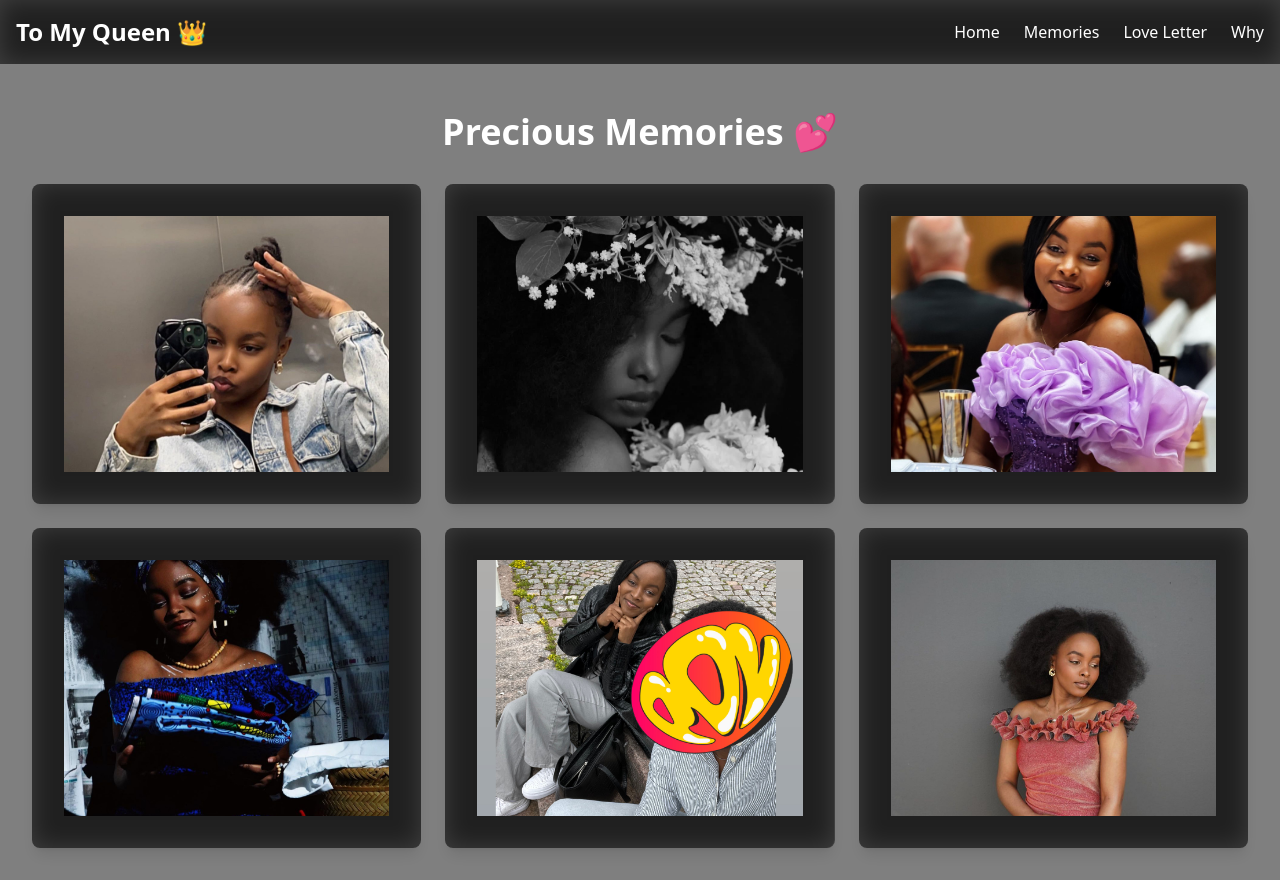
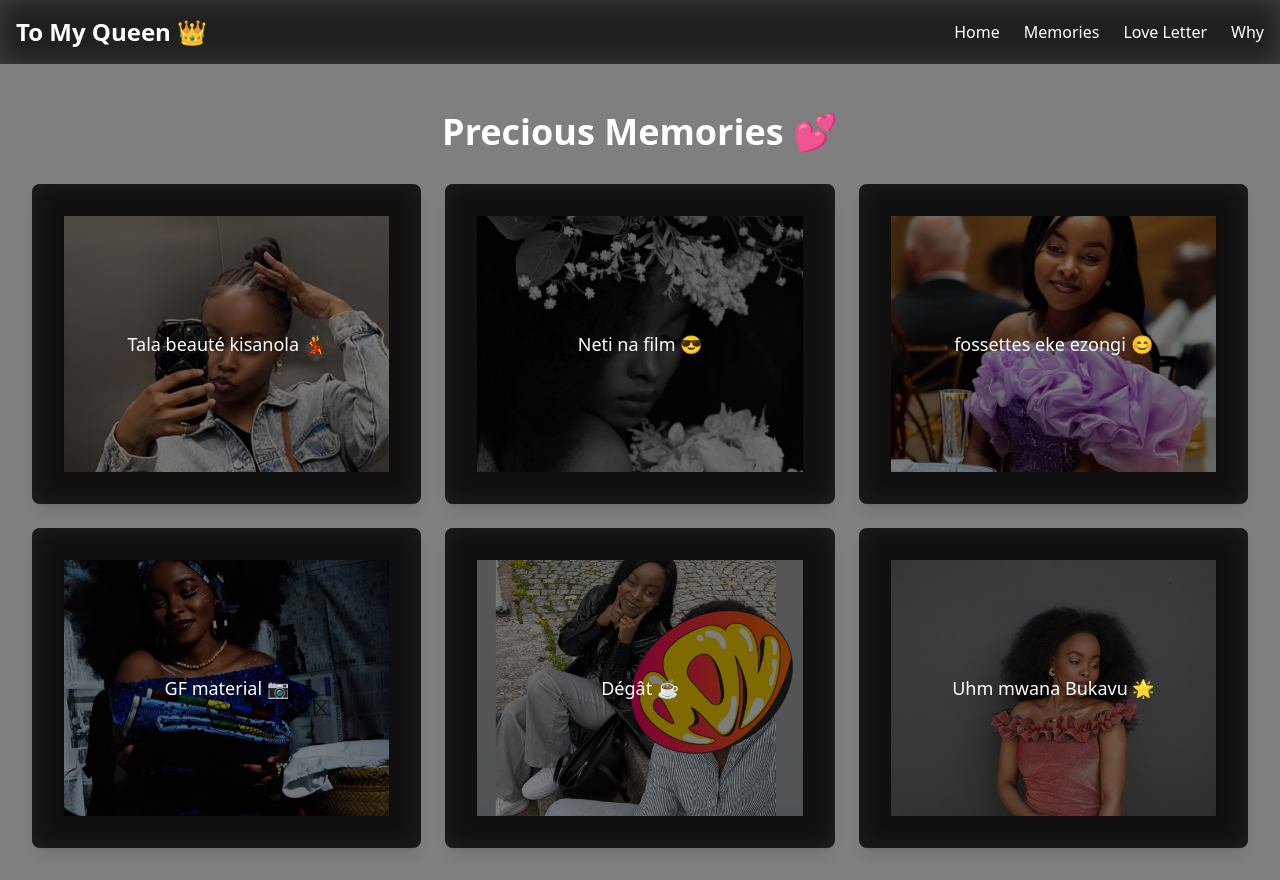
Before and after one commit to Jonathannd03/valentine-surprise, a Nuxt app: page /memories in a window 1280 px wide. Built offline with nearby package versions, Linux system fonts and the light colour scheme.

Commit message:
pushing the valentine website to its remote repo

```diff
--- a/pages/memories.vue
+++ b/pages/memories.vue
@@ -19,7 +19,7 @@
             :alt="memory.alt"
             class="w-full h-64 object-cover transform group-hover:scale-110 transition-transform duration-300"
           />
-          <div class="absolute inset-0 bg-black/50 flex items-center justify-center opacity-0 group-hover:opacity-100 transition-opacity">
+          <div class="absolute inset-0 bg-black/50 flex items-center justify-center opacity-0 group-hover:opacity-100 transition-opacity sm:opacity-100 sm:group-hover:opacity-100">
             <p class="text-white text-lg">{{ memory.caption }}</p>
           </div>
         </div>
```
